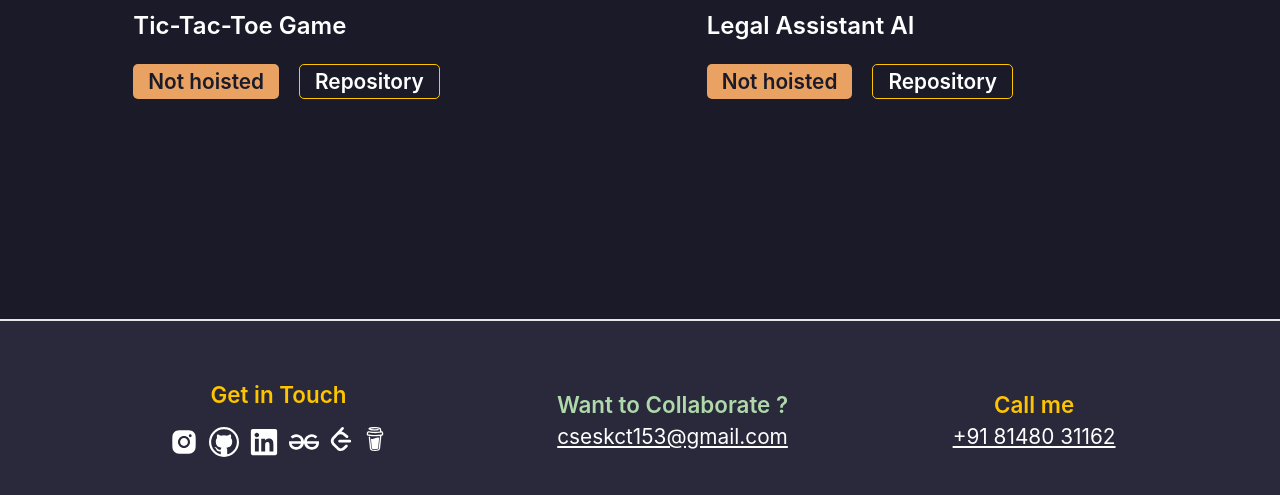
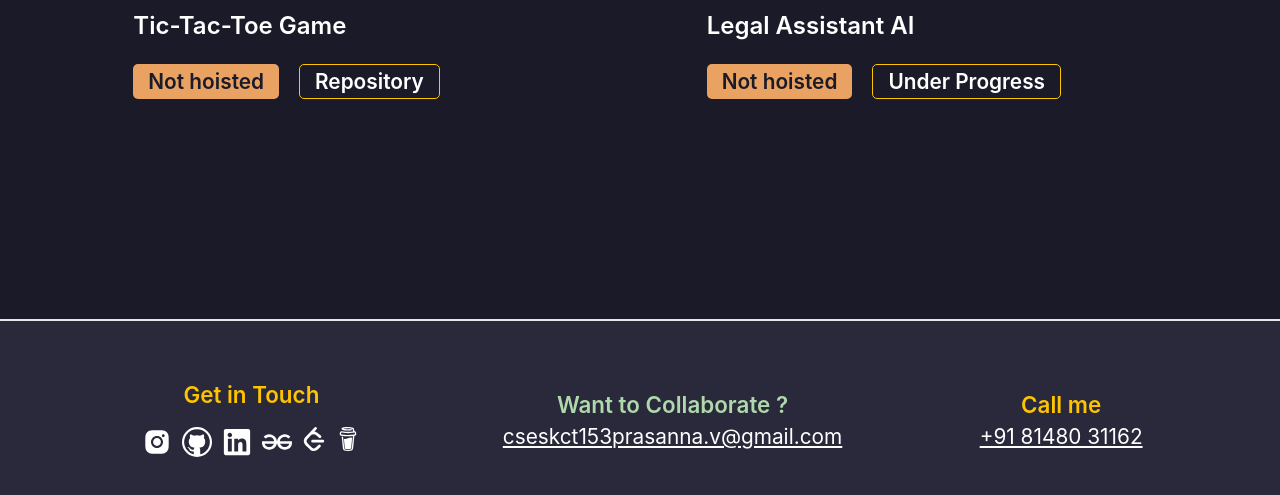
Before and after one commit to Harry-1081/Portfolio, a React (Create React App) app: page / in a window 1280 px wide. Shown: the part 3015-3510 px from the top of the page. Built offline with nearby package versions, Linux system fonts and the light colour scheme.

Commit message:
Final Commit

```diff
--- a/src/Components/Footer.jsx
+++ b/src/Components/Footer.jsx
@@ -22,7 +22,7 @@ export const Footer = () => {
 
             <div className="text-center">
                 <span className="text-[1.4rem] font-semibold text-[#afd9ab]">Want to Collaborate ?<br/></span>
-                <a href="mailto:cseskct153@gmail.com" className=" underline text-[1.3rem] pt-[10px]">cseskct153@gmail.com</a>
+                <a href="mailto:cseskct153prasanna.v@gmail.com" className=" underline text-[1.3rem] pt-[10px]">cseskct153prasanna.v@gmail.com</a>
             </div>
 
             <div className="text-center">
--- a/src/Pages/Homepage.jsx
+++ b/src/Pages/Homepage.jsx
@@ -195,7 +195,7 @@ const Home = () => {
                             mt-[20px] mr-[20px]">Not hoisted</button>
 
                         <button className="h-[35px] lg:h-[30px] pl-[15px] pr-[15px] rounded-[5px] xl:text-[1.3rem] font-semibold
-                            mt-[10px] border-[1px] border-[#fec400]">Repository</button>
+                            mt-[10px] border-[1px] border-[#fec400]">Under Progress</button>
 
                     </div>
                 </div>
```
